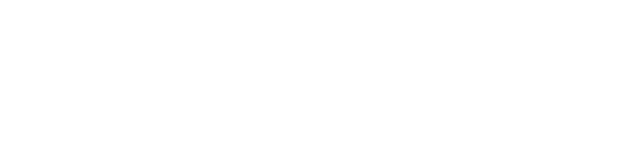
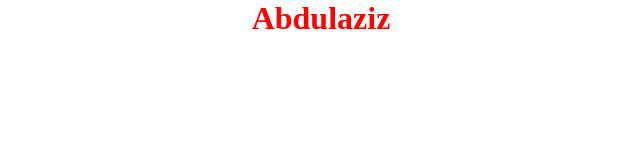
Before and after one commit to abdulazizjavascript/reactn41-lesson11, a plain HTML site: page index.html in a window 1280 px wide. Shown: the whole page, without its empty margins (319-959 px from the left). Drawn offline with Linux system fonts and the light colour scheme.

Commit message:
title and style

```diff
--- a/css/style.css
+++ b/css/style.css
@@ -1 +1,10 @@
-*{margin: 0; padding: 0; box-sizing: border-box;}
+* {
+  margin: 0;
+  padding: 0;
+  box-sizing: border-box;
+}
+
+h1 {
+  text-align: center;
+  color: red;
+}
--- a/index.html
+++ b/index.html
@@ -4,6 +4,9 @@
     <meta charset="UTF-8" />
     <meta name="viewport" content="width=device-width, initial-scale=1.0" />
     <title>Document</title>
+    <link rel="stylesheet" href="css/style.css" />
   </head>
-  <body></body>
+  <body>
+    <h1>Abdulaziz</h1>
+  </body>
 </html>
```
